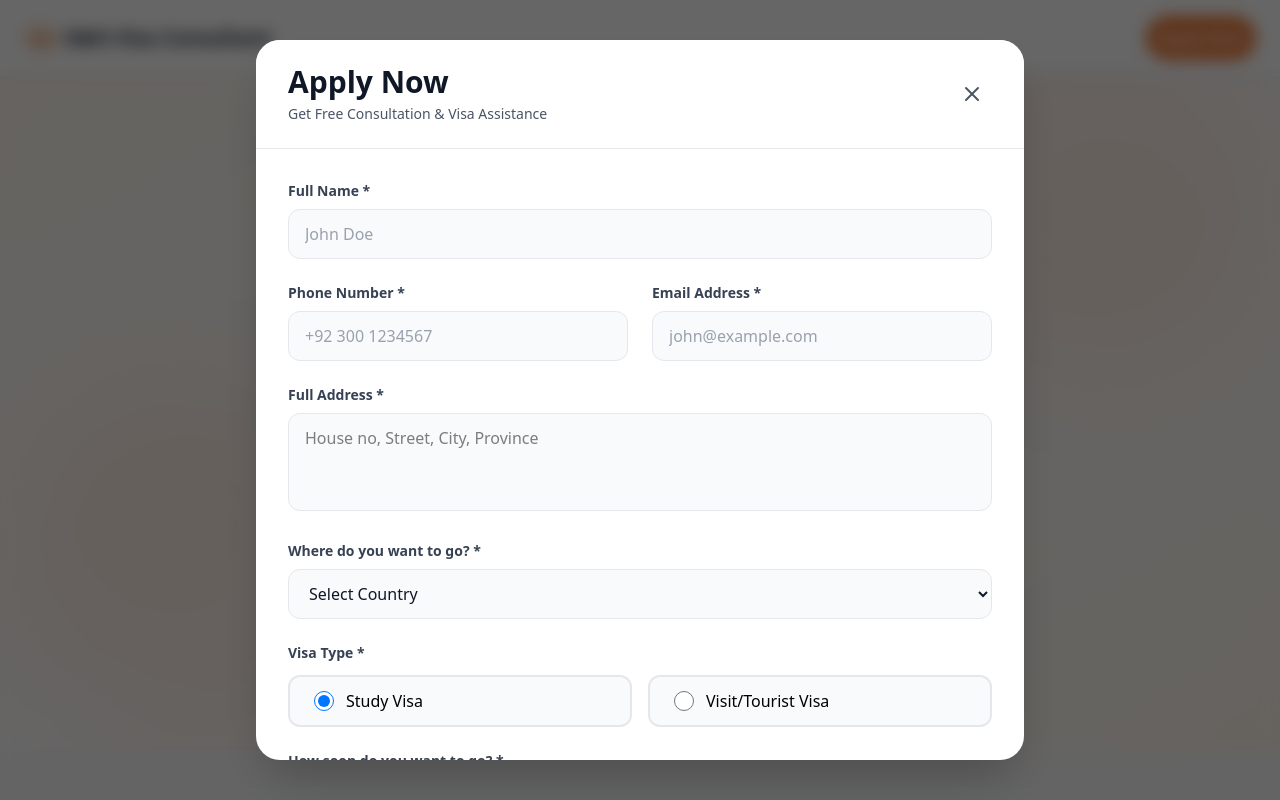
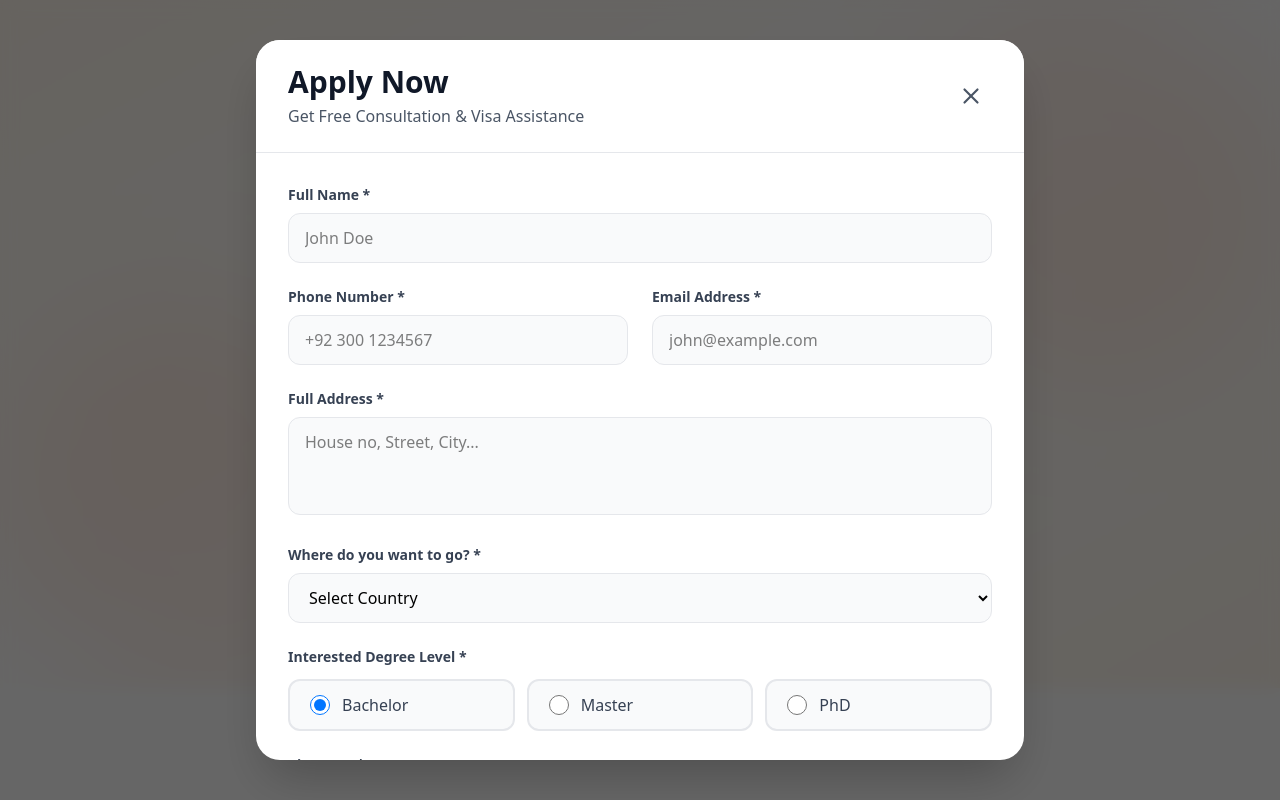
Before and after one commit to Zainshk64/HnH-ApplyForm, a React (Vite) app: page / in a window 1280 px wide. Both pictures are taken after a click on the button "Apply Now". Shown: the top 800 px of the page. Built offline with nearby package versions, Linux system fonts and the light colour scheme.

Commit message:
Form single page

```diff
--- a/src/App.jsx
+++ b/src/App.jsx
@@ -8,7 +8,7 @@ import ApplyModal from "./pages/ApplyModal";
 function App() {
   return (
     <>
-      <Toaster position="top-center" />
+      <Toaster position="bottom-left" />
       <BrowserRouter>
       <Routes>
 
--- a/src/pages/ApplyModal.jsx
+++ b/src/pages/ApplyModal.jsx
@@ -2,6 +2,7 @@ import { motion, AnimatePresence } from "framer-motion";
 import { X } from "lucide-react";
 import { countriesList } from "../data/countries";
 import { useState } from "react";
+import toast from "react-hot-toast";
 
 export default function ApplyModal({ isOpen, onClose }) {
   const [formData, setFormData] = useState({
@@ -12,6 +13,7 @@ export default function ApplyModal({ isOpen, onClose }) {
     desiredCountry: "",
     visaType: "study",
     urgency: "",
+    degreeLevel: "bachelor", // ← NEW FIELD
     additionalNotes: "",
   });
 
@@ -20,20 +22,20 @@ export default function ApplyModal({ isOpen, onClose }) {
   };
 
   const handleSubmit = async () => {
-    // Required fields check
+    // Required validation
     if (
       !formData.name ||
       !formData.email ||
       !formData.phone ||
       !formData.address ||
       !formData.desiredCountry ||
-      !formData.urgency
+      !formData.urgency ||
+      !formData.degreeLevel
     ) {
-      alert("Please fill all required fields (*)");
+      toast.error("Please fill all required fields!");
       return;
     }
 
-    // Final payload exactly as backend expects
     const payload = {
       name: formData.name.trim(),
       email: formData.email.trim(),
@@ -42,31 +44,32 @@ export default function ApplyModal({ isOpen, onClose }) {
       desiredCountry: formData.desiredCountry,
       visaType: formData.visaType,
       urgency: formData.urgency,
+      degreeLevel: formData.degreeLevel, // ← Sent to backend
       additionalNotes: formData.additionalNotes.trim(),
     };
+
     try {
-      // Replace with your actual API endpoint
-      const res = await fetch("https://your-api.com/api/application submit", {
+      const res = await fetch("https://your-api.com/api/apply", {
         method: "POST",
         headers: { "Content-Type": "application/json" },
         body: JSON.stringify(payload),
       });
 
-
-
       if (res.ok) {
-        alert("Application submitted successfully! We'll contact you soon.");
+        toast.success("Application Submitted Successfully! We’ll contact you soon.", {
+          duration: 5000,
+          icon: "✅",
+        });
         onClose();
-        // Optional: reset form
         setFormData({
           name: "", email: "", phone: "", address: "",
-          desiredCountry: "", visaType: "study", urgency: "", additionalNotes: ""
+          desiredCountry: "", visaType: "study", urgency: "", degreeLevel: "", additionalNotes: ""
         });
       } else {
-        alert("Something went wrong. Please try again.");
+        toast.error("Submission failed. Please try again.");
       }
     } catch (err) {
-      alert("Network error. Check your connection and try again.");
+      toast.error("Network error. Please check your connection.");
     }
   };
 
@@ -86,15 +89,15 @@ export default function ApplyModal({ isOpen, onClose }) {
           animate={{ scale: 1, opacity: 1 }}
           exit={{ scale: 0.9, opacity: 0 }}
           onClick={(e) => e.stopPropagation()}
-          className="bg-white rounded-3xl max-w-3xl w-full max-h-[90vh] overflow-y-auto shadow-scroll shadow-2xl"
+          className="bg-white rounded-3xl max-w-3xl w-full max-h-[90vh] overflow-y-auto shadow-2xl"
         >
           <div className="sticky top-0 bg-white border-b border-gray-200 px-8 py-6 flex items-center justify-between">
             <div>
-              <h2 className="text-xl sm:text-3xl font-bold text-gray-900">Apply Now</h2>
-              <p className=" text-sm sm:text-md text-gray-600 mt-1">Get Free Consultation & Visa Assistance</p>
+              <h2 className="text-2xl sm:text-3xl font-bold text-gray-900">Apply Now</h2>
+              <p className="text-sm sm:text-base text-gray-600 mt-1">Get Free Consultation & Visa Assistance</p>
             </div>
-            <button onClick={onClose} className="p-2 cursor-pointer hover:bg-gray-100 rounded-full transition">
-              <X size={24} className="text-gray-600" />
+            <button onClick={onClose} className="p-2 hover:bg-gray-100 rounded-full transition">
+              <X size={26} className="text-gray-600" />
             </button>
           </div>
 
@@ -102,95 +105,72 @@ export default function ApplyModal({ isOpen, onClose }) {
             {/* Full Name */}
             <div>
               <label className="block text-sm font-semibold text-gray-700 mb-2">Full Name *</label>
-              <input
-                name="name"
-                value={formData.name}
-                onChange={handleChange}
-                placeholder="John Doe"
-                className="w-full bg-gray-50 border border-gray-200 rounded-xl px-4 py-3 text-gray-900 placeholder-gray-400 focus:outline-none focus:ring-2 focus:ring-[#EE7A36] focus:border-transparent transition"
-              />
+              <input name="name" value={formData.name} onChange={handleChange} placeholder="John Doe"
+                className="w-full bg-gray-50 border border-gray-200 rounded-xl px-4 py-3 focus:outline-none focus:ring-2 focus:ring-[#EE7A36]" />
             </div>
 
             {/* Phone & Email */}
             <div className="grid md:grid-cols-2 gap-6">
               <div>
                 <label className="block text-sm font-semibold text-gray-700 mb-2">Phone Number *</label>
-                <input
-                  name="phone"
-                  value={formData.phone}
-                  onChange={handleChange}
-                  placeholder="+92 300 1234567"
-                  type="tel"
-                  className="w-full bg-gray-50 border border-gray-200 rounded-xl px-4 py-3 text-gray-900 placeholder-gray-400 focus:outline-none focus:ring-2 focus:ring-[#EE7A36]"
-                />
+                <input name="phone" value={formData.phone} onChange={handleChange} type="tel" placeholder="+92 300 1234567"
+                  className="w-full bg-gray-50 border border-gray-200 rounded-xl px-4 py-3 focus:outline-none focus:ring-2 focus:ring-[#EE7A36]" />
               </div>
               <div>
                 <label className="block text-sm font-semibold text-gray-700 mb-2">Email Address *</label>
-                <input
-                  name="email"
-                  value={formData.email}
-                  onChange={handleChange}
-                  type="email"
-                  placeholder="john@example.com"
-                  className="w-full bg-gray-50 border border-gray-200 rounded-xl px-4 py-3 text-gray-900 placeholder-gray-400 focus:outline-none focus:ring-2 focus:ring-[#EE7A36]"
-                />
+                <input name="email" value={formData.email} onChange={handleChange} type="email" placeholder="john@example.com"
+                  className="w-full bg-gray-50 border border-gray-200 rounded-xl px-4 py-3 focus:outline-none focus:ring-2 focus:ring-[#EE7A36]" />
               </div>
             </div>
 
             {/* Address */}
             <div>
               <label className="block text-sm font-semibold text-gray-700 mb-2">Full Address *</label>
-              <textarea
-                name="address"
-                value={formData.address}
-                onChange={handleChange}
-                placeholder="House no, Street, City, Province"
-                rows="3"
-                className="w-full bg-gray-50 border border-gray-200 rounded-xl px-4 py-3 resize-none focus:outline-none focus:ring-2 focus:ring-[#EE7A36]"
-              />
+              <textarea name="address" value={formData.address} onChange={handleChange} rows="3" placeholder="House no, Street, City..."
+                className="w-full bg-gray-50 border border-gray-200 rounded-xl px-4 py-3 resize-none focus:outline-none focus:ring-2 focus:ring-[#EE7A36]" />
             </div>
 
             {/* Desired Country */}
             <div>
               <label className="block text-sm font-semibold text-gray-700 mb-2">Where do you want to go? *</label>
-              <select
-                name="desiredCountry"
-                value={formData.desiredCountry}
-                onChange={handleChange}
-                className="w-full bg-gray-50 border border-gray-200 rounded-xl px-4 py-3 text-gray-900 focus:outline-none focus:ring-2 focus:ring-[#EE7A36]"
-              >
+              <select name="desiredCountry" value={formData.desiredCountry} onChange={handleChange}
+                className="w-full bg-gray-50 border border-gray-200 rounded-xl px-4 py-3 focus:outline-none focus:ring-2 focus:ring-[#EE7A36]">
                 <option value="">Select Country</option>
-                {countriesList.map((c) => (
-                  <option key={c} value={c}>{c}</option>
+                {countriesList.map(c => <option key={c} value={c}>{c}</option>)}
+              </select>
+            </div>
+
+            {/* Degree Level - NEW FIELD */}
+            <div>
+              <label className="block text-sm font-semibold text-gray-700 mb-3">Interested Degree Level *</label>
+              <div className="grid grid-cols-2 sm:grid-cols-3 gap-3">
+                {["Bachelor", "Master", "PhD"].map((level) => (
+                  <label key={level} className="flex items-center gap-3 cursor-pointer bg-gray-50 px-5 py-3 rounded-xl border-2 border-gray-200 hover:border-[#EE7A36] transition">
+                    <input
+                      type="radio"
+                      name="degreeLevel"
+                      value={level.toLowerCase()}
+                      checked={formData.degreeLevel === level.toLowerCase()}
+                      onChange={handleChange}
+                      className="w-5 h-5 text-[#EE7A36]"
+                    />
+                    <span className="font-medium text-gray-700">{level}</span>
+                  </label>
                 ))}
-              </select>
+              </div>
             </div>
 
             {/* Visa Type */}
             <div>
               <label className="block text-sm font-semibold text-gray-700 mb-3">Visa Type *</label>
               <div className="flex flex-wrap gap-4">
-                <label className="flex items-center gap-3 cursor-pointer bg-gray-50 px-6 py-3 rounded-xl border-2 border-gray-200 hover:border-[#EE7A36] transition flex-1">
-                  <input
-                    type="radio"
-                    name="visaType"
-                    value="study"
-                    checked={formData.visaType === "study"}
-                    onChange={handleChange}
-                    className="w-5 h-5 text-[#EE7A36]"
-                  />
+                <label className="flex items-center gap-3 cursor-pointer bg-gray-50 px-6 py-3 rounded-xl border-2 border-gray-200 hover:border-[#EE7A36] transition flex-1 min-w-[140px]">
+                  <input type="radio" name="visaType" value="study" checked={formData.visaType === "study"} onChange={handleChange} className="w-5 h-5 text-[#EE7A36]" />
                   <span className="font-medium">Study Visa</span>
                 </label>
-                <label className="flex items-center gap-3 cursor-pointer bg-gray-50 px-6 py-3 rounded-xl border-2 border-gray-200 hover:border-[#EE7A36] flex-1">
-                  <input
-                    type="radio"
-                    name="visaType"
-                    value="visit"
-                    checked={formData.visaType === "visit"}
-                    onChange={handleChange}
-                    className="w-5 h-5 text-[#EE7A36]"
-                  />
-                  <span className="font-medium">Visit/Tourist Visa</span>
+                <label className="flex items-center gap-3 cursor-pointer bg-gray-50 px-6 py-3 rounded-xl border-2 border-gray-200 hover:border-[#EE7A36] transition flex-1 min-w-[140px]">
+                  <input type="radio" name="visaType" value="visit" checked={formData.visaType === "visit"} onChange={handleChange} className="w-5 h-5 text-[#EE7A36]" />
+                  <span className="font-medium">Visit Visa</span>
                 </label>
               </div>
             </div>
@@ -198,12 +178,8 @@ export default function ApplyModal({ isOpen, onClose }) {
             {/* Urgency */}
             <div>
               <label className="block text-sm font-semibold text-gray-700 mb-2">How soon do you want to go? *</label>
-              <select
-                name="urgency"
-                value={formData.urgency}
-                onChange={handleChange}
-                className="w-full bg-gray-50 border border-gray-200 rounded-xl px-4 py-3 text-gray-900 focus:outline-none focus:ring-2 focus:ring-[#EE7A36]"
-              >
+              <select name="urgency" value={formData.urgency} onChange={handleChange}
+                className="w-full bg-gray-50 border border-gray-200 rounded-xl px-4 py-3 focus:outline-none focus:ring-2 focus:ring-[#EE7A36]">
                 <option value="">Select timeline</option>
                 <option value="within-3-months">Within 3 months</option>
                 <option value="3-6-months">3-6 months</option>
@@ -212,23 +188,18 @@ export default function ApplyModal({ isOpen, onClose }) {
               </select>
             </div>
 
-            {/* Additional Notes (Optional) */}
+            {/* Additional Notes */}
             <div>
               <label className="block text-sm font-semibold text-gray-700 mb-2">Additional Notes (Optional)</label>
-              <textarea
-                name="additionalNotes"
-                value={formData.additionalNotes}
-                onChange={handleChange}
-                placeholder="Any specific university, budget, or questions..."
-                rows="4"
-                className="w-full bg-gray-50 border border-gray-200 rounded-xl px-4 py-3 resize-none focus:outline-none focus:ring-2 focus:ring-[#EE7A36]"
-              />
+              <textarea name="additionalNotes" value={formData.additionalNotes} onChange={handleChange} rows="4"
+                placeholder="Any specific university, budget, IELTS score, etc..."
+                className="w-full bg-gray-50 border border-gray-200 rounded-xl px-4 py-3 resize-none focus:outline-none focus:ring-2 focus:ring-[#EE7A36]" />
             </div>
 
             {/* Submit Button */}
             <button
               onClick={handleSubmit}
-              className="w-full bg-[#EE7A36] hover:bg-[#d96d2f] cursor-pointer text-white font-bold sm:text-lg py-5 rounded-xl transition-all transform hover:scale-[1.02] shadow-lg hover:shadow-xl"
+              className="w-full bg-[#EE7A36] hover:bg-[#d96d2f] text-white font-bold text-lg py-5 rounded-xl transition-all transform hover:scale-[1.02] shadow-lg hover:shadow-xl"
             >
               Submit Application – It's Free!
             </button>
--- a/src/pages/Home.jsx
+++ b/src/pages/Home.jsx
@@ -12,7 +12,7 @@ export default function Home() {
   return (
     <div className="min-h-screen bg-white">
       {/* Navigation */}
-      <nav className="fixed top-0 w-full bg-white/90 backdrop-blur-md shadow-sm z-40 border-b border-gray-100">
+      {/* <nav className="fixed top-0 w-full bg-white/90 backdrop-blur-md shadow-sm z-40 border-b border-gray-100">
         <div className="max-w-7xl mx-auto px-6 py-4 flex items-center justify-between">
           <div className="flex items-center gap-2">
             <GraduationCap className="text-[#EE7A36]" size={32} />
@@ -27,10 +27,10 @@ export default function Home() {
             Apply Now
           </button>
         </div>
-      </nav>
+      </nav> */}
 
       {/* Hero Section */}
-      <section className="relative pt-32 pb-20 px-6 overflow-hidden">
+      <section className="relative pt-16 pb-20 px-6 overflow-hidden">
         <div className="absolute inset-0 bg-gradient-to-br from-orange-50 via-white to-orange-50"></div>
         <div className="absolute top-0 right-0 w-96 h-96 bg-[#EE7A36]/10 rounded-full blur-3xl"></div>
         <div className="absolute bottom-0 left-0 w-96 h-96 bg-[#EE7A36]/10 rounded-full blur-3xl"></div>
@@ -99,14 +99,14 @@ export default function Home() {
             onClick={() => setIsModalOpen(true)}
             className="mt-12 cursor-pointer bg-[#EE7A36] text-white font-bold sm:text-lg px-5 sm:px-10 py-5 rounded-full shadow-xl hover:shadow-2xl hover:bg-[#d96d2f] transition-all inline-flex items-center gap-3"
           >
-            Start Your Journey Today
+            Apply Now
             <ArrowRight size={24} />
           </motion.button>
         </motion.div>
       </section>
 
       {/* University Cards */}
-      <section className="py-20 px-6 bg-gray-50">
+      {/* <section className="py-20 px-6 bg-gray-50">
         <div className="max-w-7xl mx-auto">
           <motion.div
             initial={{ opacity: 0, y: 20 }}
@@ -139,7 +139,7 @@ export default function Home() {
             ))}
           </div>
         </div>
-      </section>
+      </section> */}
 
       {/* <FloatingApplyButton onClick={() => setIsModalOpen(true)} /> */}
       <ApplyModal isOpen={isModalOpen} onClose={() => setIsModalOpen(false)} />
```
